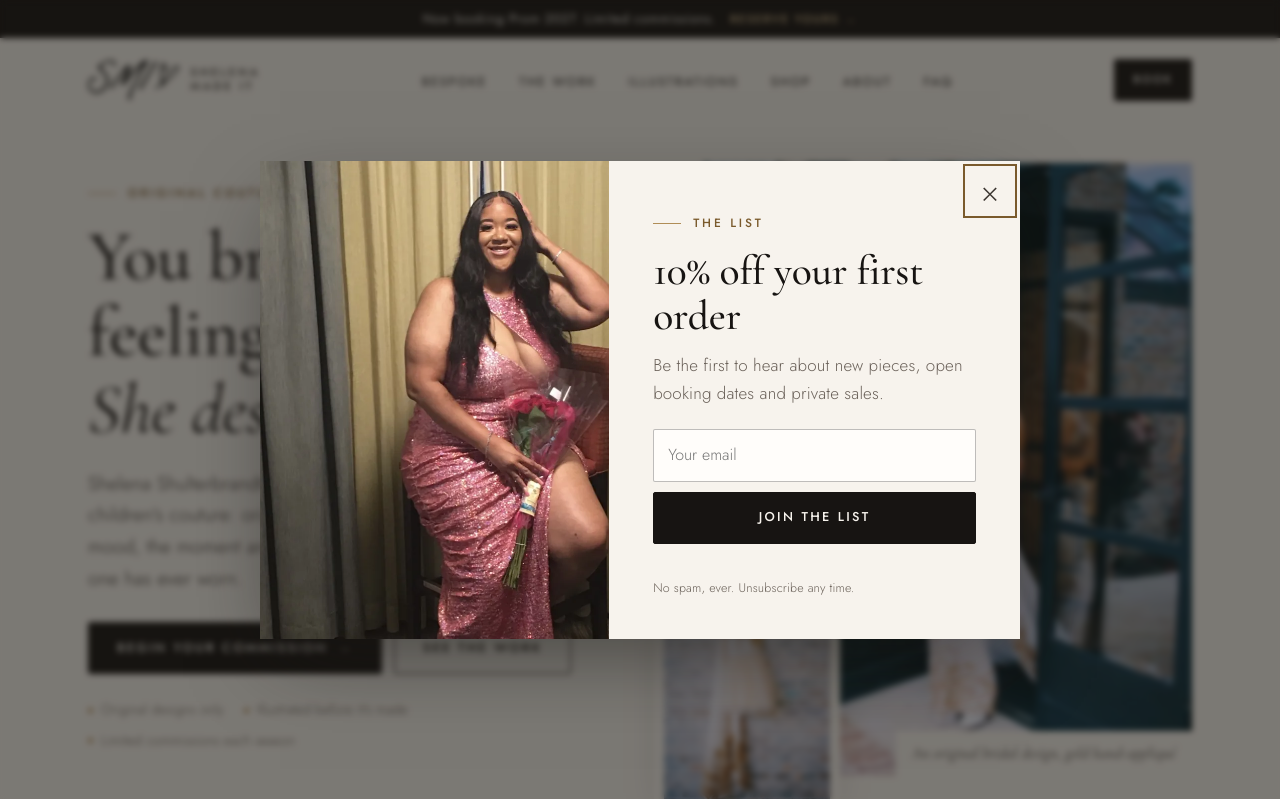
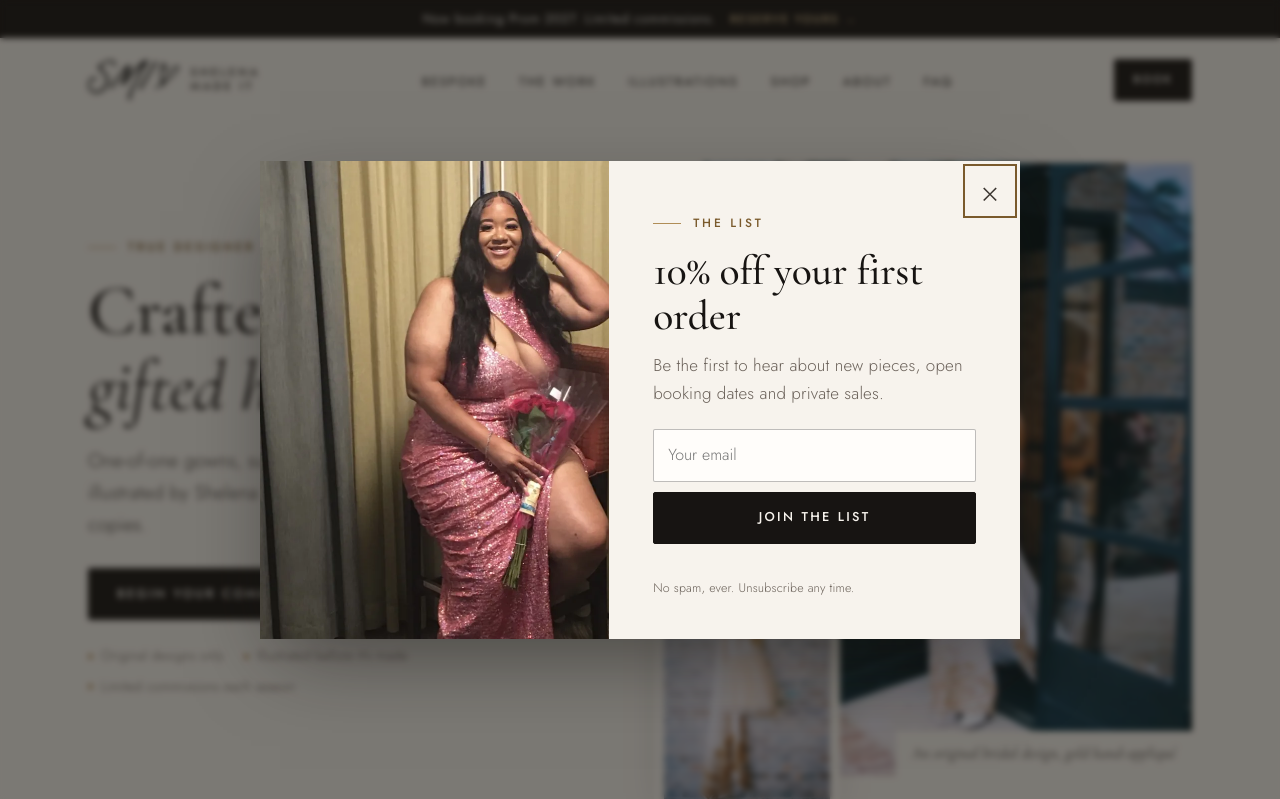
Before and after one commit to RollinggHills/shelenamadeit-site, a plain HTML site: page index.html in a window 1280 px wide. Shown: the top 799 px of the page. Drawn offline with Linux system fonts and the light colour scheme.

Commit message:
Hero: 'Crafted by gifted hands.' / True designer; drop Austin from the front; refresh share card
Co-Authored-By: Claude Opus 5.5 <noreply@anthropic.com>

```diff
--- a/index.html
+++ b/index.html
@@ -4,7 +4,7 @@
   <meta charset="utf-8">
   <meta name="viewport" content="width=device-width, initial-scale=1, viewport-fit=cover">
   <title>Shelena Made It — Original Couture by Shelena Shulterbrandt</title>
-  <meta name="description" content="Original couture by Shelena Shulterbrandt: one-of-one wedding gowns, prom and evening wear, suits and children's couture. You bring the feeling; she designs the rest.">
+  <meta name="description" content="Original couture by Shelena Shulterbrandt: one-of-one wedding gowns, prom and evening wear, suits and children's couture. Crafted by gifted hands: one-of-one designs, never copies.">
   <meta name="theme-color" content="#f7f3ed">
   <link rel="canonical" href="https://shelenamadeit.com/">
   <link rel="icon" href="assets/img/favicon-32.png" sizes="32x32">
@@ -13,7 +13,7 @@
   <meta property="og:site_name" content="Shelena Made It">
   <meta property="og:url" content="https://shelenamadeit.com/">
   <meta property="og:title" content="Shelena Made It — Bespoke Bridal, Prom &amp; Couture by Shelena Shulterbrandt">
-  <meta property="og:description" content="Original couture by Shelena Shulterbrandt: one-of-one wedding gowns, prom and evening wear, suits and children's couture. You bring the feeling; she designs the rest.">
+  <meta property="og:description" content="Original couture by Shelena Shulterbrandt: one-of-one wedding gowns, prom and evening wear, suits and children's couture. Crafted by gifted hands: one-of-one designs, never copies.">
   <meta property="og:image" content="https://shelenamadeit.com/assets/img/share-card.jpg">
   <meta property="og:image:width" content="1200">
   <meta property="og:image:height" content="630">
@@ -86,9 +86,9 @@
     <section class="hero">
       <div class="wrap">
         <div class="hero-copy">
-          <p class="eyebrow">Original couture · Austin · Since <span data-fill="established">2018</span></p>
-          <h1>You bring the feeling.<br><em>She designs the rest.</em></h1>
-          <p class="lede">Shelena Shulterbrandt creates one-of-one gowns, suits and children's couture: original designs, never copies. Tell her the mood, the moment and the story, and she'll illustrate a piece no one has ever worn.</p>
+          <p class="eyebrow">True designer · Original couture</p>
+          <h1>Crafted by<br><em>gifted hands.</em></h1>
+          <p class="lede">One-of-one gowns, suits and children's couture, designed and illustrated by Shelena Shulterbrandt. Original designs, never copies.</p>
           <div class="hero-cta" data-hero-cta>
             <a class="btn" href="book.html">Begin your commission <span class="arrow" aria-hidden="true">→</span></a>
             <a class="btn btn--ghost" href="#work">See the work</a>
@@ -120,7 +120,7 @@
           <li><strong>Original</strong><span>Never a copy</span></li>
           <li><strong>Illustrated</strong><span>See your design before it's made</span></li>
           <li><strong>Limited</strong><span>A few commissions each season</span></li>
-          <li><strong>Est. <span data-fill="established">2018</span></strong><span>Couture in Austin</span></li>
+          <li><strong>Est. <span data-fill="established">2018</span></strong><span><span data-fill="years">8</span> years of couture</span></li>
         </ul>
       </div>
     </section>
```
Also changed, not shown: book.html (+2 -2 lines), assets/img/share-card.jpg.
